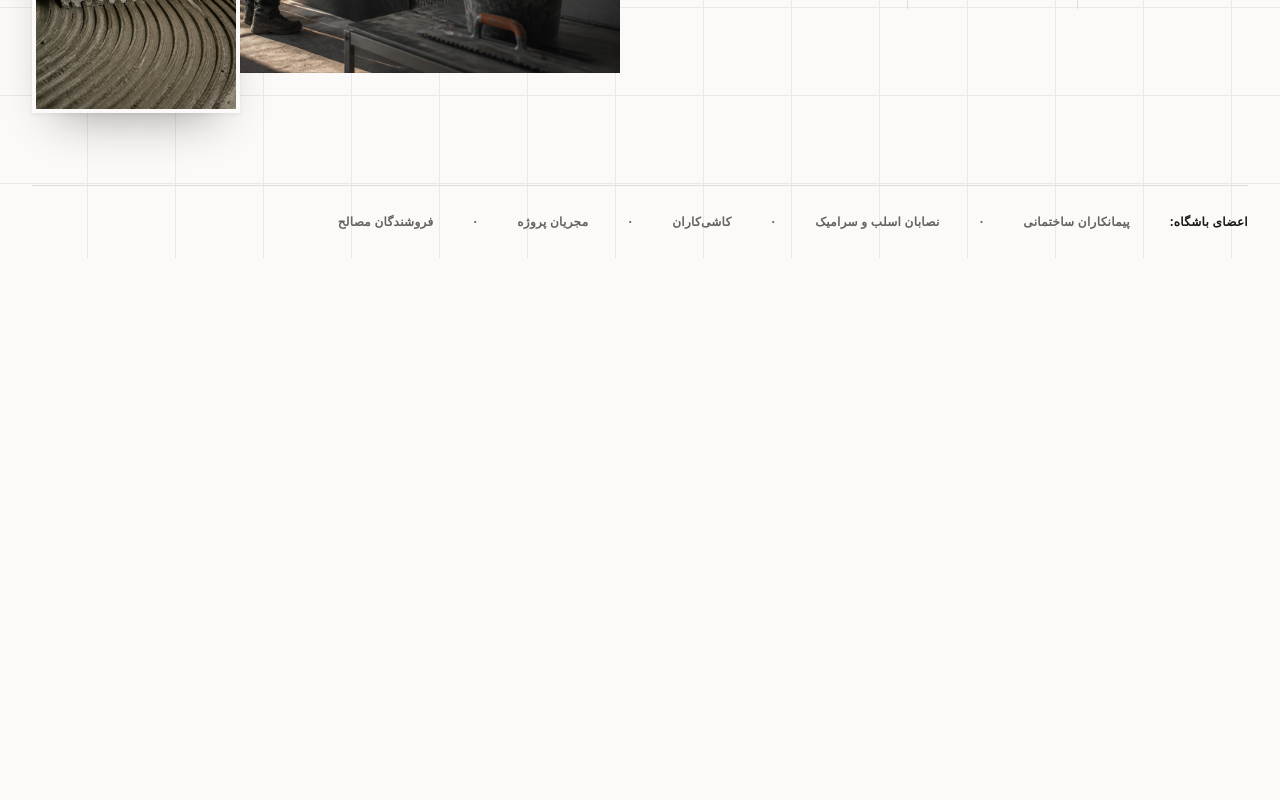
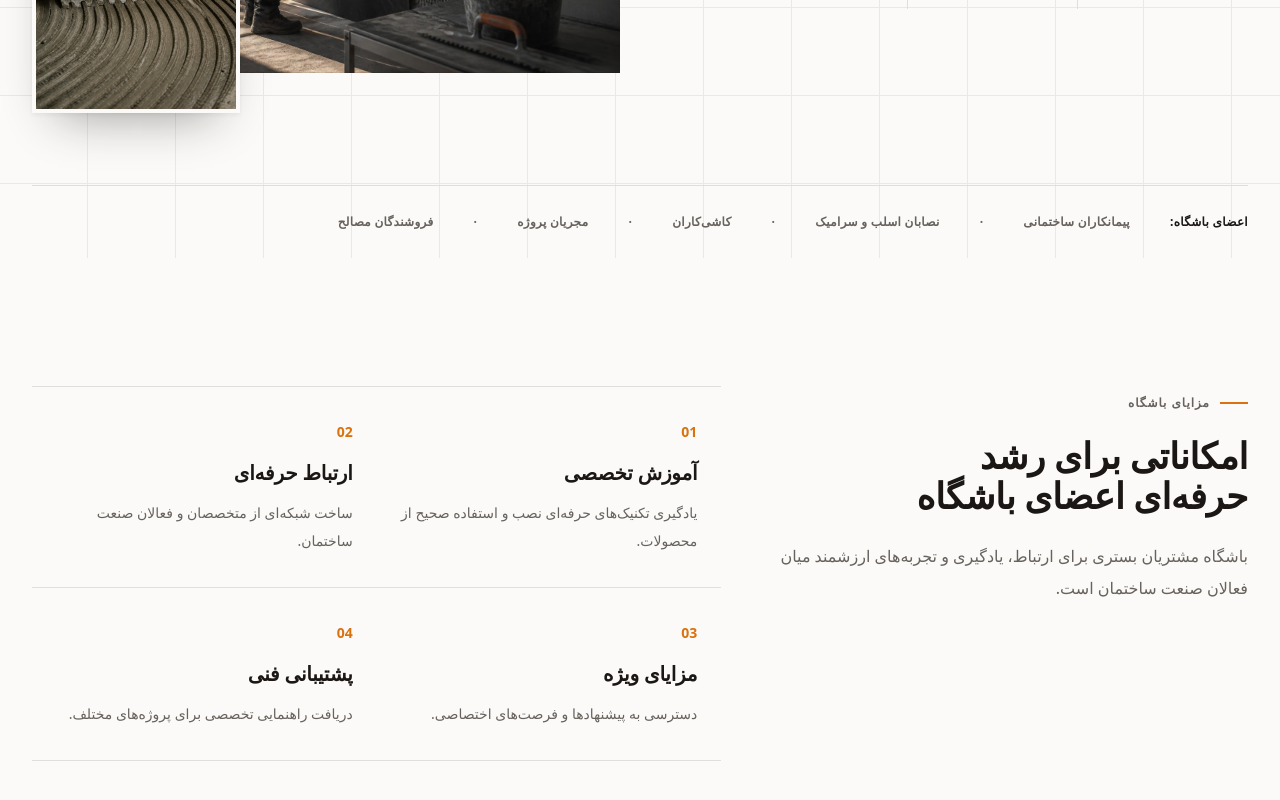
Before and after one commit to mhmmdmhdvi/Customers_Club, a React (Vite) app in the folder frontend/: page / in a window 1280 px wide. Shown: the part 697-1497 px from the top of the page. Before the commit the page ends 955 px from the top, so only its background shows below. Built offline with nearby package versions, Linux system fonts and the light colour scheme.

Commit message:
benefits section done

```diff
--- a/frontend/src/App.jsx
+++ b/frontend/src/App.jsx
@@ -1,4 +1,5 @@
 import { SiteHeader } from "./components/layout/SiteHeader";
+import { BenefitsSection } from "./components/sections/BenefitsSection";
 import { HeroSection } from "./components/sections/HeroSection";
 import { useReveal } from "./hooks/useReveal";
 
@@ -10,6 +11,7 @@ function App() {
 
       <main>
         <HeroSection />
+        <BenefitsSection />
       </main>
     </div>
   );
--- /dev/null
+++ b/frontend/src/components/sections/BenefitsSection.jsx
@@ -0,0 +1,94 @@
+const benefits = [
+    {
+        number: "01",
+        title: "آموزش تخصصی",
+        description:
+            "یادگیری تکنیک‌های حرفه‌ای نصب و استفاده صحیح از محصولات.",
+    },
+    {
+        number: "02",
+        title: "ارتباط حرفه‌ای",
+        description:
+            "ساخت شبکه‌ای از متخصصان و فعالان صنعت ساختمان.",
+    },
+    {
+        number: "03",
+        title: "مزایای ویژه",
+        description:
+            "دسترسی به پیشنهادها و فرصت‌های اختصاصی.",
+    },
+    {
+        number: "04",
+        title: "پشتیبانی فنی",
+        description:
+            "دریافت راهنمایی تخصصی برای پروژه‌های مختلف.",
+    },
+];
+
+export function BenefitsSection() {
+    return (
+        <section
+            id="benefits"
+            aria-label="مزایای باشگاه"
+            className="bg-background py-24 sm:py-32"
+        >
+            <div className="page-container">
+                <div className="grid gap-12 lg:grid-cols-12">
+                    <div className="lg:col-span-5">
+                        <span
+                            className="eyebrow reveal"
+                            data-reveal
+                        >
+                            مزایای باشگاه
+                        </span>
+
+                        <h2
+                            className="reveal mt-6 text-3xl font-black text-foreground sm:text-4xl"
+                            data-reveal
+                            style={{ transitionDelay: "60ms" }}
+                        >
+                            امکاناتی برای رشد حرفه‌ای اعضای باشگاه
+                        </h2>
+
+                        <p
+                            className="reveal mt-6 leading-8 text-muted-foreground"
+                            data-reveal
+                            style={{ transitionDelay: "120ms" }}
+                        >
+                            باشگاه مشتریان بستری برای ارتباط،
+                            یادگیری و تجربه‌های ارزشمند میان
+                            فعالان صنعت ساختمان است.
+                        </p>
+                    </div>
+
+                    <div className="lg:col-span-7">
+                        <div
+                            className="reveal grid border-t border-border sm:grid-cols-2"
+                            data-reveal
+                            style={{ transitionDelay: "180ms" }}
+                        >
+                            {benefits.map((benefit) => (
+                                <article
+                                    key={benefit.number}
+                                    className="border-b border-border py-8 sm:px-6"
+                                >
+                                    <span className="text-sm font-bold text-primary">
+                                        {benefit.number}
+                                    </span>
+
+                                    <h3 className="mt-4 text-xl font-bold text-foreground">
+                                        {benefit.title}
+                                    </h3>
+
+                                    <p className="mt-3 text-sm leading-7 text-muted-foreground">
+                                        {benefit.description}
+                                    </p>
+                                </article>
+                            ))}
+                        </div>
+                    </div>
+                </div>
+            </div>
+        </section>
+    );
+}
```
Also changed, not shown: 1 other file (tests, documents, lock files or other folders).
